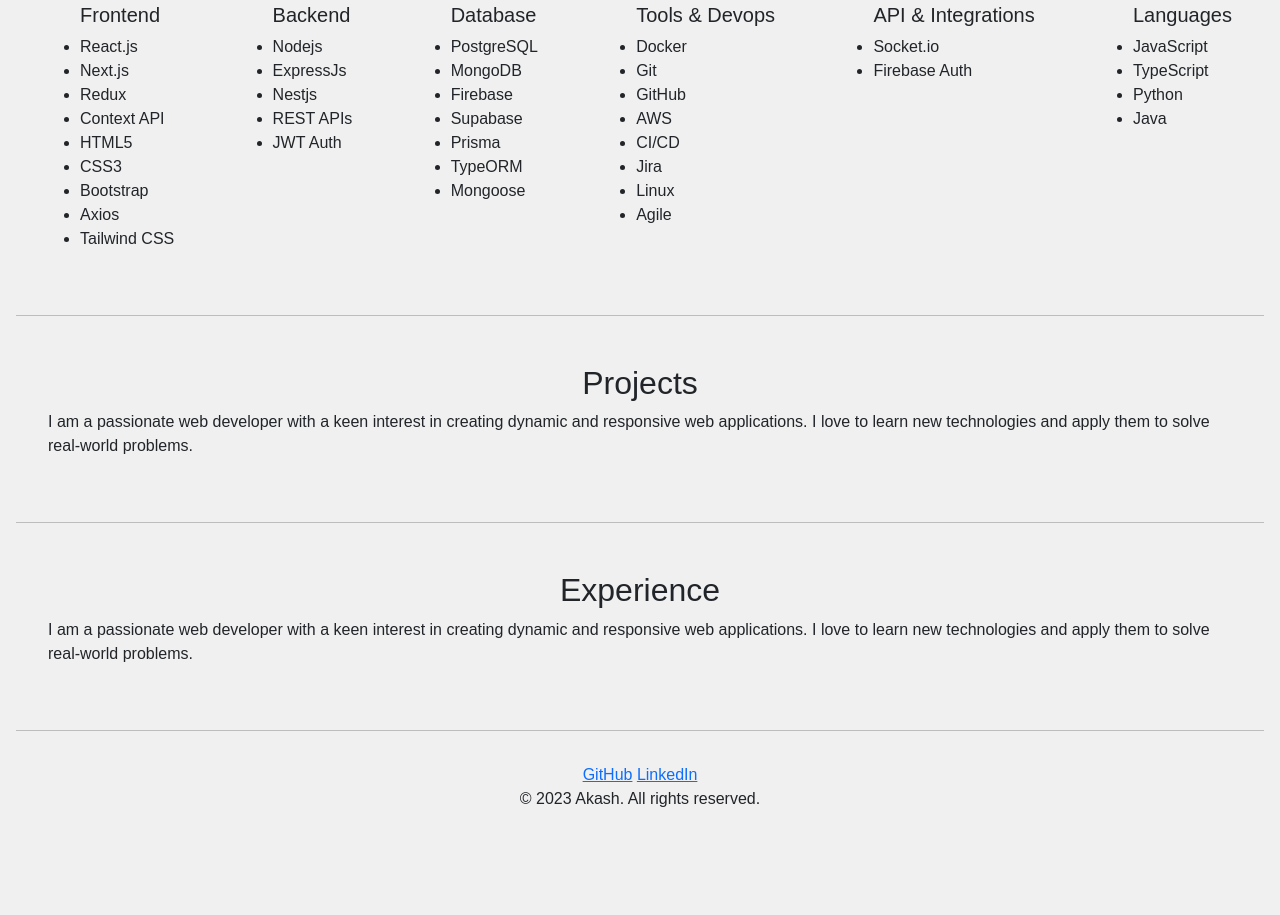
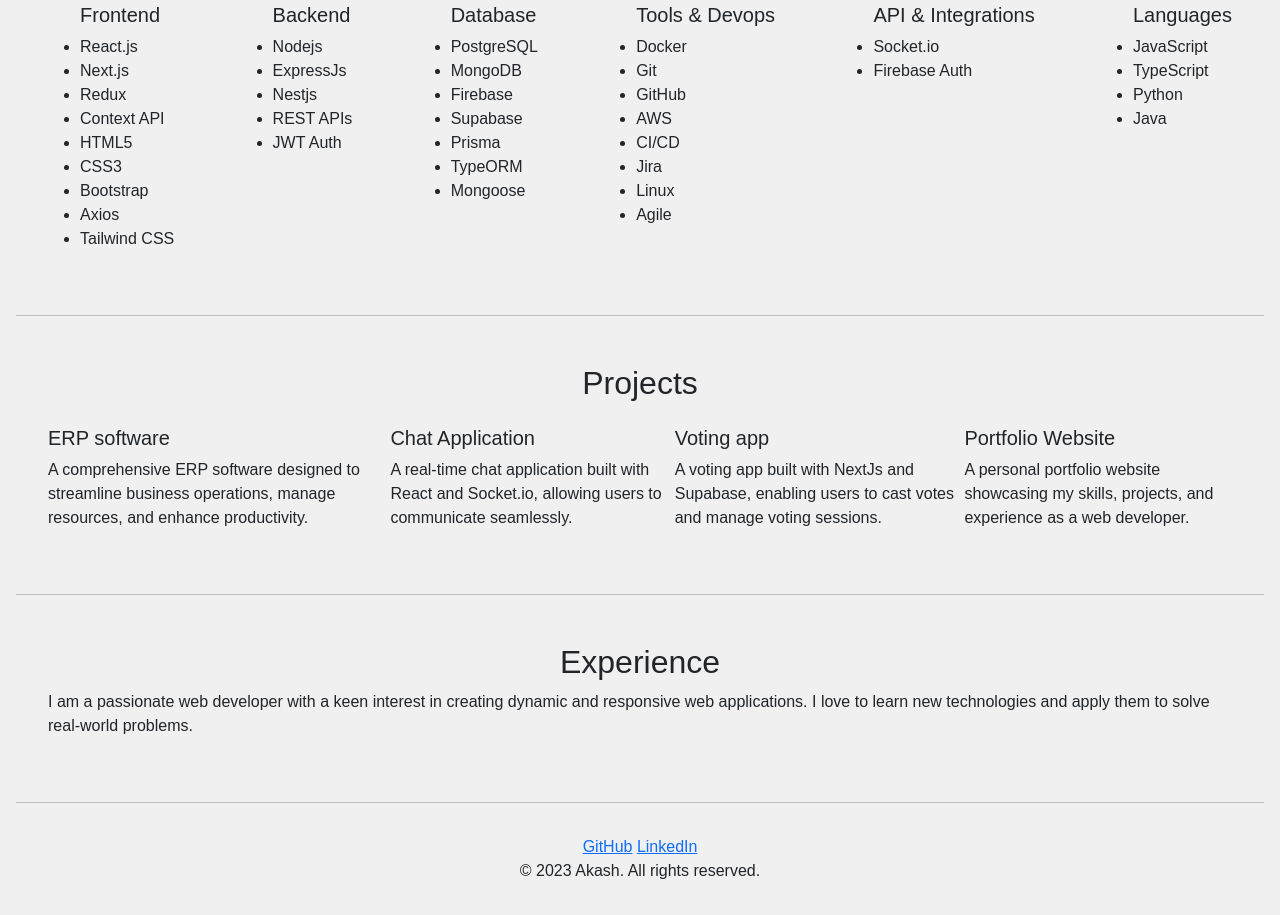
Before and after one commit to akashkv11/portfolio, a website built with Vite: page index.html in a window 1280 px wide. Shown: the part 1172-2087 px from the top of the page. Before the commit the page ends 2015 px from the top, so only its background shows below. Built offline with nearby package versions, Linux system fonts and the light colour scheme; files whose address does not match are found by name.

Commit message:
Added projects

```diff
--- a/index.html
+++ b/index.html
@@ -118,12 +118,38 @@
       </section>
       <hr />
       <section id="projects">
-        <h2>Projects</h2>
-        <p>
-          I am a passionate web developer with a keen interest in creating
-          dynamic and responsive web applications. I love to learn new
-          technologies and apply them to solve real-world problems.
-        </p>
+        <h2 class="mb-4">Projects</h2>
+        <div class="projects-container">
+          <div>
+            <h5>ERP software</h5>
+            <p>
+              A comprehensive ERP software designed to streamline business
+              operations, manage resources, and enhance productivity.
+            </p>
+          </div>
+
+          <div>
+            <h5>Chat Application</h5>
+            <p>
+              A real-time chat application built with React and Socket.io,
+              allowing users to communicate seamlessly.
+            </p>
+          </div>
+          <div>
+            <h5>Voting app</h5>
+            <p>
+              A voting app built with NextJs and Supabase, enabling users to
+              cast votes and manage voting sessions.
+            </p>
+          </div>
+          <div>
+            <h5>Portfolio Website</h5>
+            <p>
+              A personal portfolio website showcasing my skills, projects, and
+              experience as a web developer.
+            </p>
+          </div>
+        </div>
       </section>
       <hr />
       <section id="experience">
--- a/src/style.css
+++ b/src/style.css
@@ -38,6 +38,16 @@
   justify-content: center;
   align-items: center;
   width: 100%;
+}
+
+.projects-container {
+  display: flex;
+  align-items: center;
+  justify-content: center;
+  width: 100%;
+  div {
+    flex-grow: 1;
+  }
 }
 
 #home {
```
